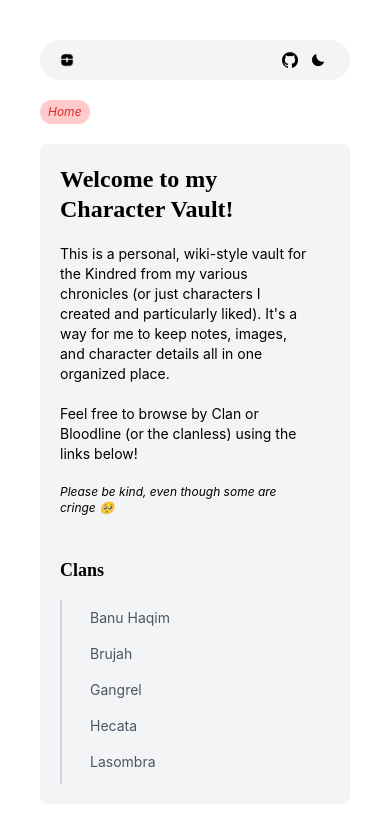
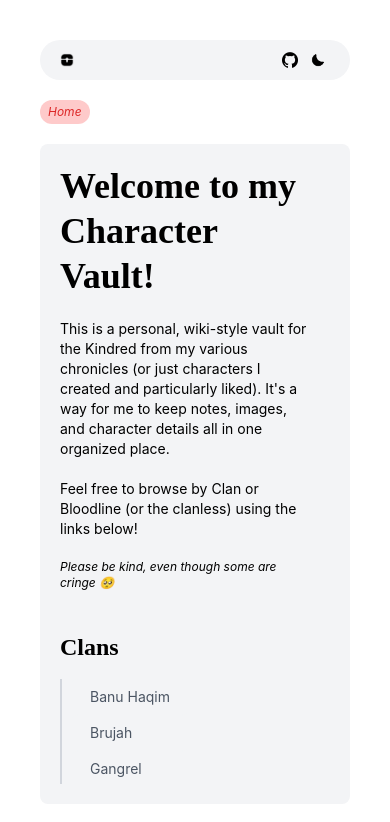
Before and after one commit to frantaing/vtm-character-vault, a React (Vite) app: page / in a window 390 px wide. Shown: the top 822 px of the page. Built offline with nearby package versions, Linux system fonts and the light colour scheme.

Commit message:
style: have HomePage use Grid layout on larger screens

```diff
--- a/src/components/PageLink.jsx
+++ b/src/components/PageLink.jsx
@@ -5,7 +5,7 @@ function PageLink({ to, children }) {
     // Wrapper handles the border-left line
     const WrapperStyles = "group pl-2 border-l-2 border-gray-300 dark:border-gray-700 hover:border-black dark:hover:border-white transition-colors";
     // Link styles itself (.pagelink, moved from index.css)
-    const PageLinkStyles = "block text-sm! cursor-pointer px-5 py-2 text-text-secondary dark:text-text-secondary-dark bg-bg-secondary dark:bg-bg-secondary-dark rounded-md transition-all hover:italic hover:italic hover:text-text-primary dark:hover:text-text-primary-dark hover:bg-bg-tertiary dark:hover:bg-bg-tertiary-dark sm:text-base";
+    const PageLinkStyles = "block text-sm! cursor-pointer px-5 py-2 text-text-secondary dark:text-text-secondary-dark bg-bg-secondary dark:bg-bg-secondary-dark rounded-lg transition-all hover:italic hover:italic hover:text-text-primary dark:hover:text-text-primary-dark hover:bg-bg-tertiary dark:hover:bg-bg-tertiary-dark sm:text-base";
 
     return (
         <Link to={to} className={WrapperStyles}>
--- a/src/index.css
+++ b/src/index.css
@@ -63,11 +63,11 @@
 
     /* headings */
     h1 {
-        @apply font-heading font-bold text-2xl leading-tight text-text-primary dark:text-text-primary-dark sm:text-5xl
+        @apply font-heading font-bold text-4xl! leading-tight text-text-primary dark:text-text-primary-dark sm:text-5xl!
     }
 
     h2 {
-        @apply font-heading font-bold text-lg text-text-primary dark:text-text-primary-dark sm:text-2xl
+        @apply font-heading font-bold text-2xl! text-text-primary dark:text-text-primary-dark sm:text-2xl!
     }
 
     /* paragraph */
--- a/src/pages/HomePage.jsx
+++ b/src/pages/HomePage.jsx
@@ -36,6 +36,8 @@ function HomePage(){
                 <span className="text-text-primary dark:text-text-primary-dark text-xs italic">Please be kind, even though some are cringe 🥺</span>
             </section>
 
+            <div className="grid gap-y-4 min-[500px]:grid-cols-2 max-w-md">
+                {/* Main clans */}
                 <section className="flex flex-col">
                     {/* links! */}
                     <h2>Clans</h2>
@@ -47,10 +49,13 @@ function HomePage(){
                         ))}
                     </nav>
                 </section>
+
+                {/* Bloodlines + Non-Clans */}
+                <div className="flex flex-col gap-4">
                     <section className="flex flex-col">
                         {/* bloodline links! */}
                         <h2>Bloodlines</h2>
-                <nav className="flex flex-col w-fit mt-4">
+                        <nav className="flex flex-col w-fit mt-4 line-through">
                             {bloodlineLinks.map((link) => (
                                 <PageLink key={link.href} to={link.href}>
                                     {link.text}
@@ -69,6 +74,8 @@ function HomePage(){
                             ))}
                         </nav>
                     </section>
+                </div>
+            </div>
 
         </div>
     );
```
Lines whose indentation alone changed are shown as unchanged.
